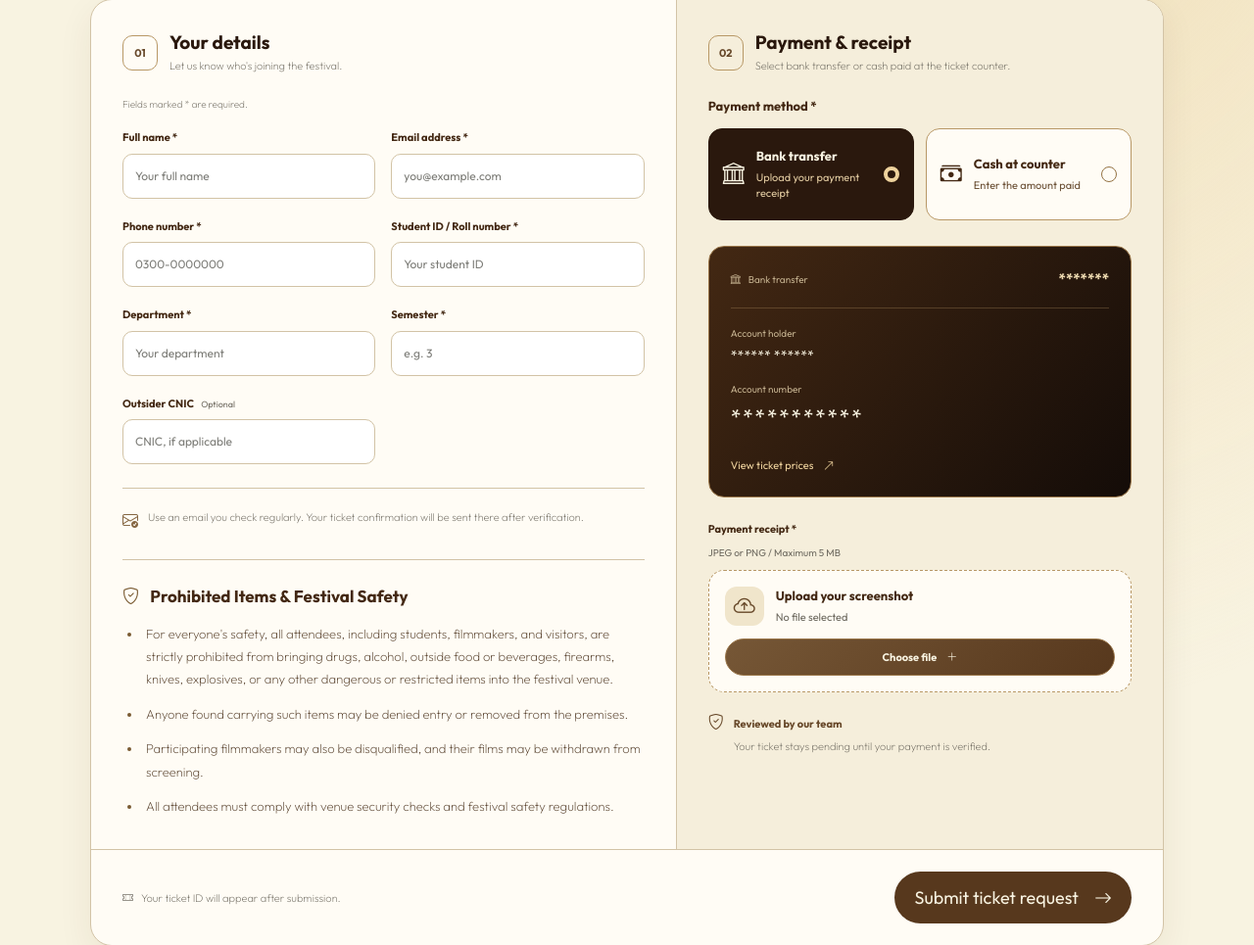
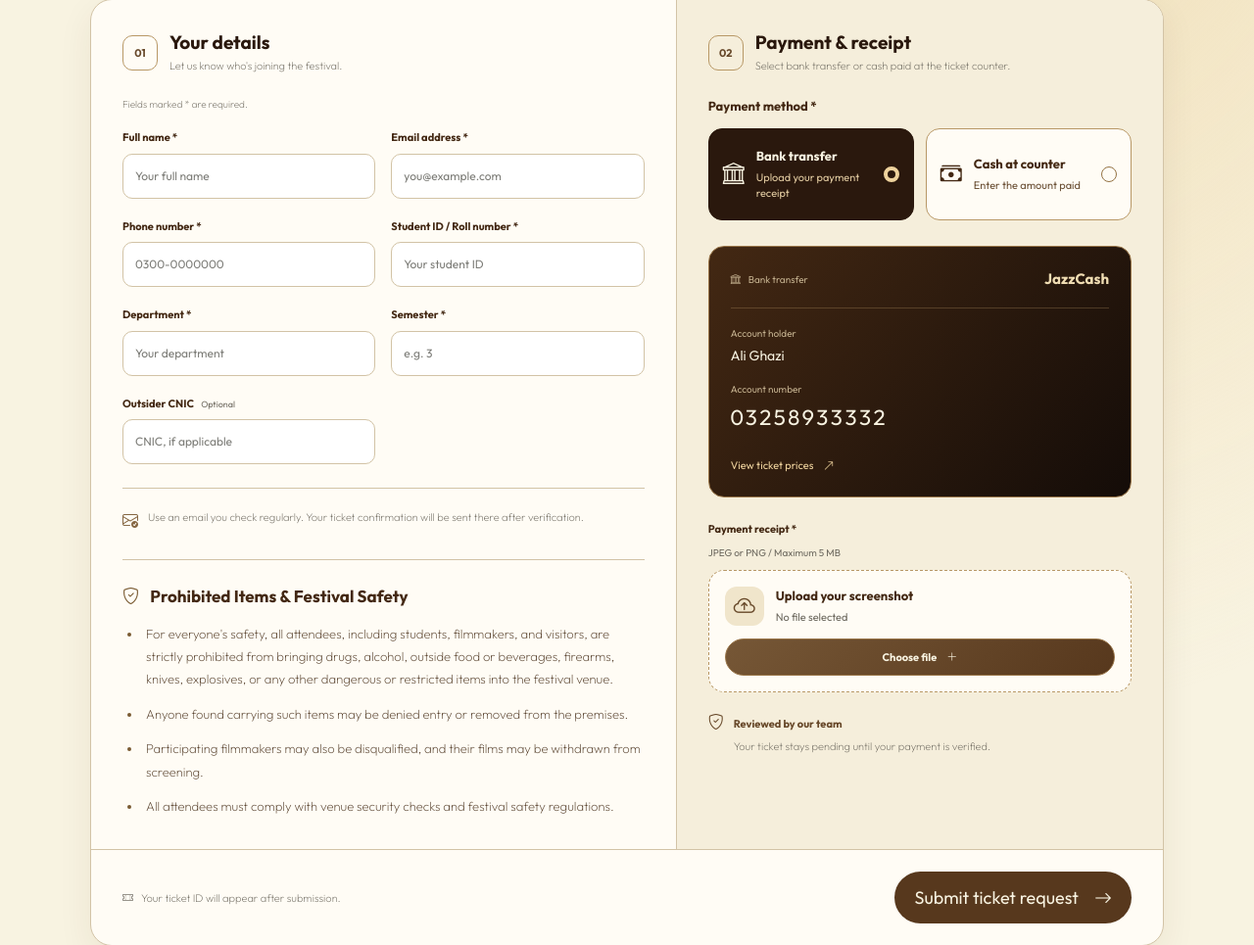
Before and after one commit to alihassan444/film-fest, a Laravel app: page /form in a window 1280 px wide. Shown: the part 312-1277 px from the top of the page at 98% size. Run offline with Laravel 12, Linux system fonts and the light colour scheme; parts of the project's set-up code (start-up, migrations or seed data) failed here and were passed over.

Commit message:
fix: paymentdetails

```diff
--- a/public/frontend/css/brand.css
+++ b/public/frontend/css/brand.css
@@ -389,6 +389,8 @@
     flex: 1;
 }
 #leaders .leadership-president-image { object-position: center 80%; }
+#leaders .leadership-patron-frame { aspect-ratio: 4 / 4.8; }
+#leaders .leadership-patron-image { object-fit: cover; object-position: center 45%; }
 #leaders .leadership-vice-president-image {
     position: absolute;
     inset: 0;
--- a/resources/views/form.blade.php
+++ b/resources/views/form.blade.php
@@ -83,8 +83,8 @@
                     @error('cash_amount')<p class="booking-upload-error">{{ $message }}</p>@enderror
                 </div>
                 <div class="booking-bank" id="bank-payment-details" @if(old('payment_method') === 'cash') hidden @endif>
-                    <div class="booking-bank-header"><span><i class="bi bi-bank" aria-hidden="true"></i> Bank transfer</span><strong>*******</strong></div>
-                    <dl><div><dt>Account holder</dt><dd>****** ******</dd></div><div><dt>Account number</dt><dd class="booking-account-number">***********</dd></div></dl>
+                    <div class="booking-bank-header"><span><i class="bi bi-bank" aria-hidden="true"></i> Bank transfer</span><strong>JazzCash</strong></div>
+                    <dl><div><dt>Account holder</dt><dd>Ali Ghazi</dd></div><div><dt>Account number</dt><dd class="booking-account-number">03258933332</dd></div></dl>
                     <a href="{{ route('index') }}#pricing">View ticket prices <i class="bi bi-arrow-up-right" aria-hidden="true"></i></a>
                 </div>
                 <label class="booking-receipt-label" for="ticket-form-account-screenshot">Payment receipt <span id="receipt-required-label">{{ old('payment_method') === 'cash' ? '(optional)' : '*' }}</span></label>
--- a/resources/views/index.blade.php
+++ b/resources/views/index.blade.php
@@ -169,9 +169,9 @@
                         </div>
                         <div class="col-lg-4 col-md-6 col-12 mb-4">
                             <div class="artists-thumb h-100">
-                                <div class="artists-image-wrap">
-                                    <img src="{{ asset('frontend/images/leaders/professional-male-avatar-illustrated.png') }}"
-                                        class="artists-image img-fluid" alt="Professional male avatar for Muhammad Baddi-u-Zaman, Lecturer &amp; Festival Patron">
+                                <div class="artists-image-wrap leadership-patron-frame">
+                                    <img src="{{ asset('frontend/images/leaders/muhammad-baddi-u-zaman.jpg') }}"
+                                        class="artists-image img-fluid leadership-patron-image" alt="Muhammad Baddi-u-Zaman, Lecturer &amp; Festival Patron">
                                 </div>
 
                                 <div class="leadership-details"><p class="leadership-role">Lecturer &amp; Festival Patron</p><h3 class="leadership-name">Muhammad Baddi-u-Zaman</h3></div>
```
Also changed, not shown: public/frontend/images/leaders/muhammad-baddi-u-zaman.jpg (added).
